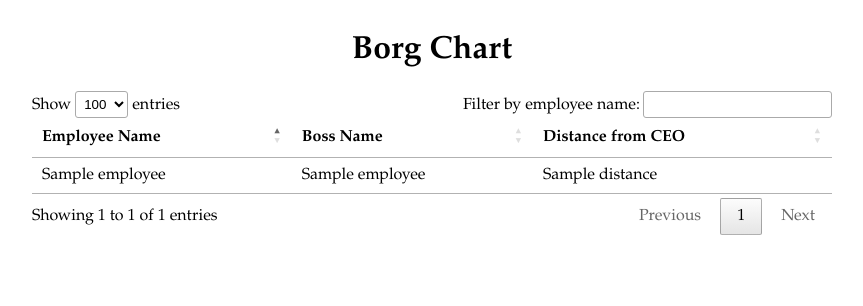
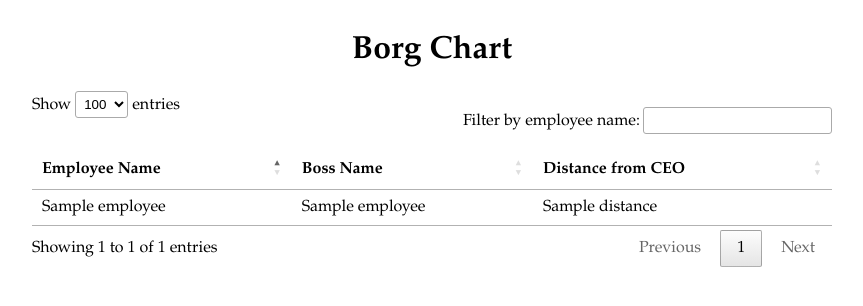
Before and after one commit to acobster/borg-chart, a PHP site: template views/home.php in a window 1280 px wide. Shown: the top 306 px of the page, without its empty margins (208-1071 px from the left). Run offline with PHP 8.4, Linux system fonts and the light colour scheme; the template is opened without the code that fills it: most values are stand-ins (such as "Sample title", 1, 10 or a date in 2020); some libraries are stand-ins or nearby versions.

Commit message:
niceness

```diff
--- a/html/css/style.css
+++ b/html/css/style.css
@@ -41,3 +41,7 @@ h1 {
   content: "";
   display: none;
 }
+
+.dataTables_filter {
+  margin: 1em 0;
+}
```
